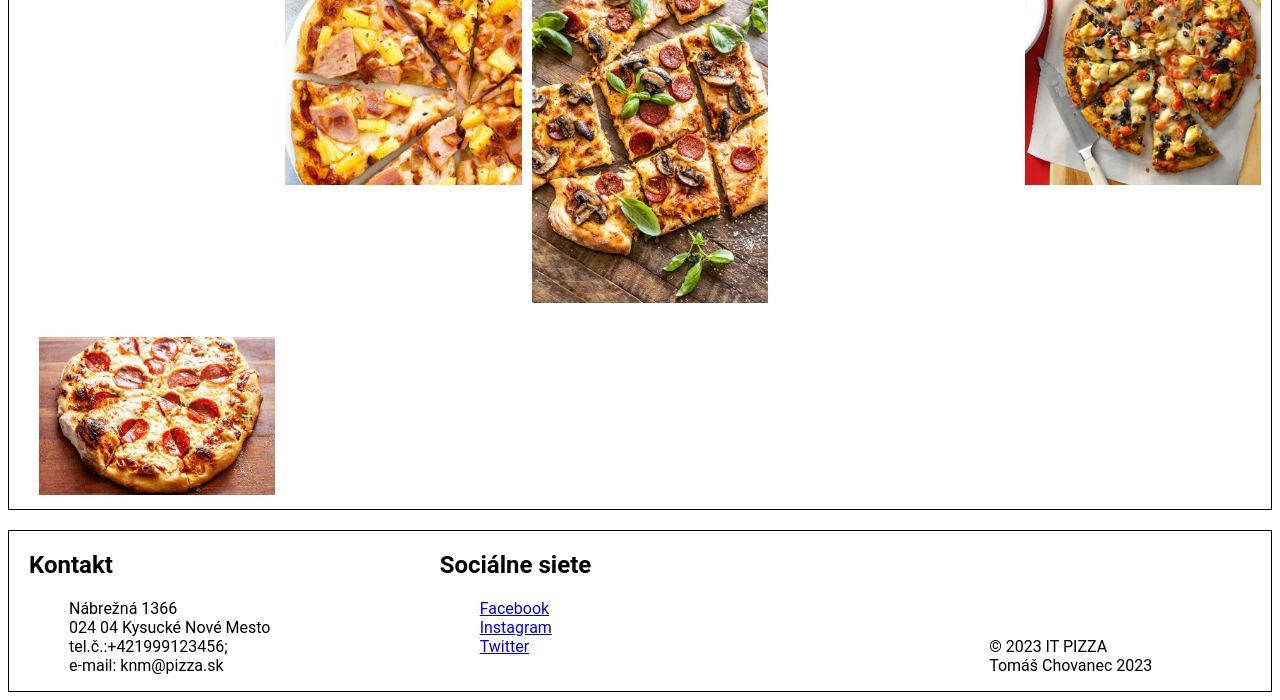
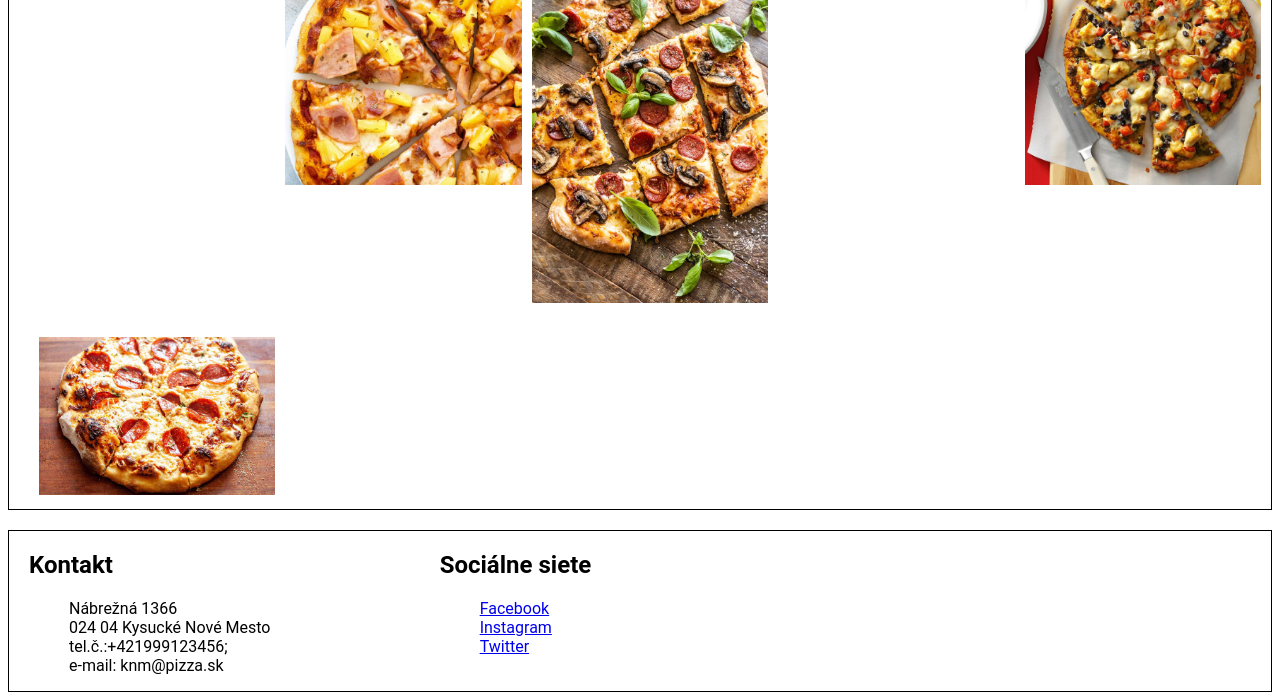
Before and after one commit to Tom-Chovanec/Tom-Chovanec.github.io, a plain HTML site: page index.html in a window 1280 px wide. Shown: the part 1295-1995 px from the top of the page. Drawn offline with Linux system fonts and the light colour scheme.

Commit message:
removed copyright

```diff
--- a/index.html
+++ b/index.html
@@ -145,12 +145,6 @@
           <li><a href="https://www.twitter.com/" target="_blank">Twitter</a></li>
         </ul>
       </div>
-      <div class="copyright">
-        <ul>
-          <li>© 2023 IT PIZZA</li>
-          <li>Tomáš Chovanec 2023</li>
-        </ul>
-      </div>
     </div>
   </footer>
 
```
